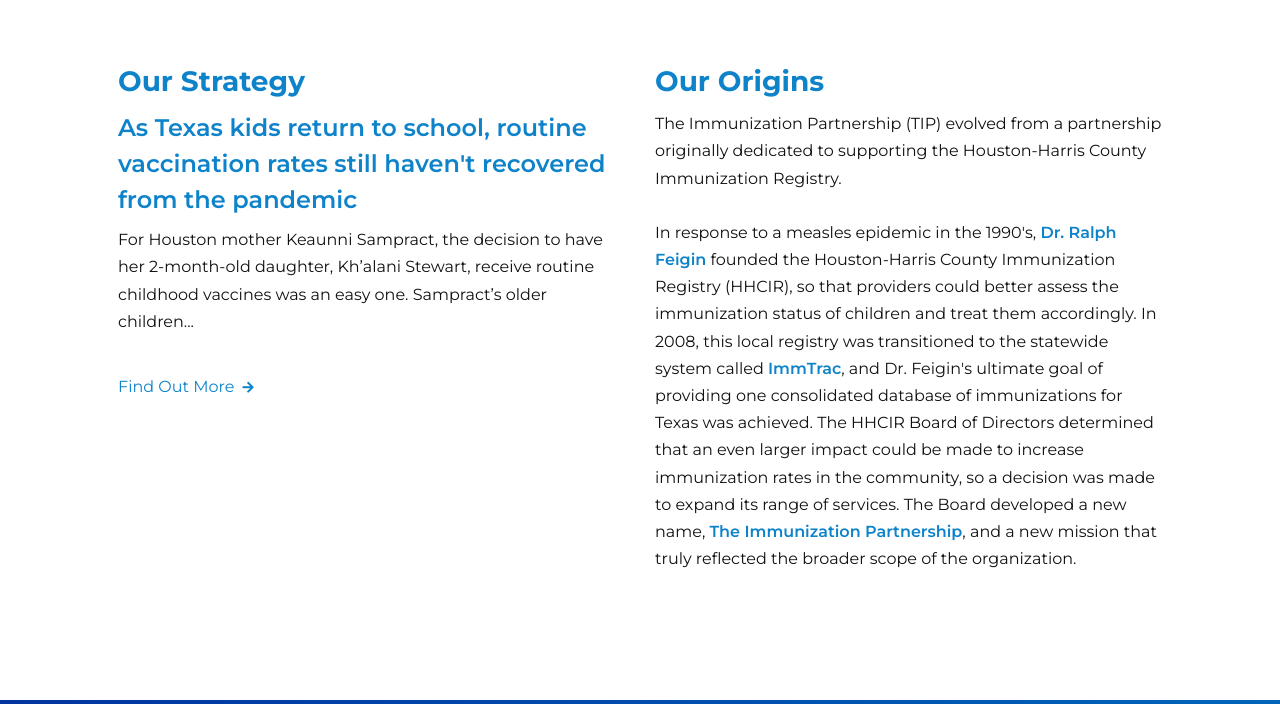
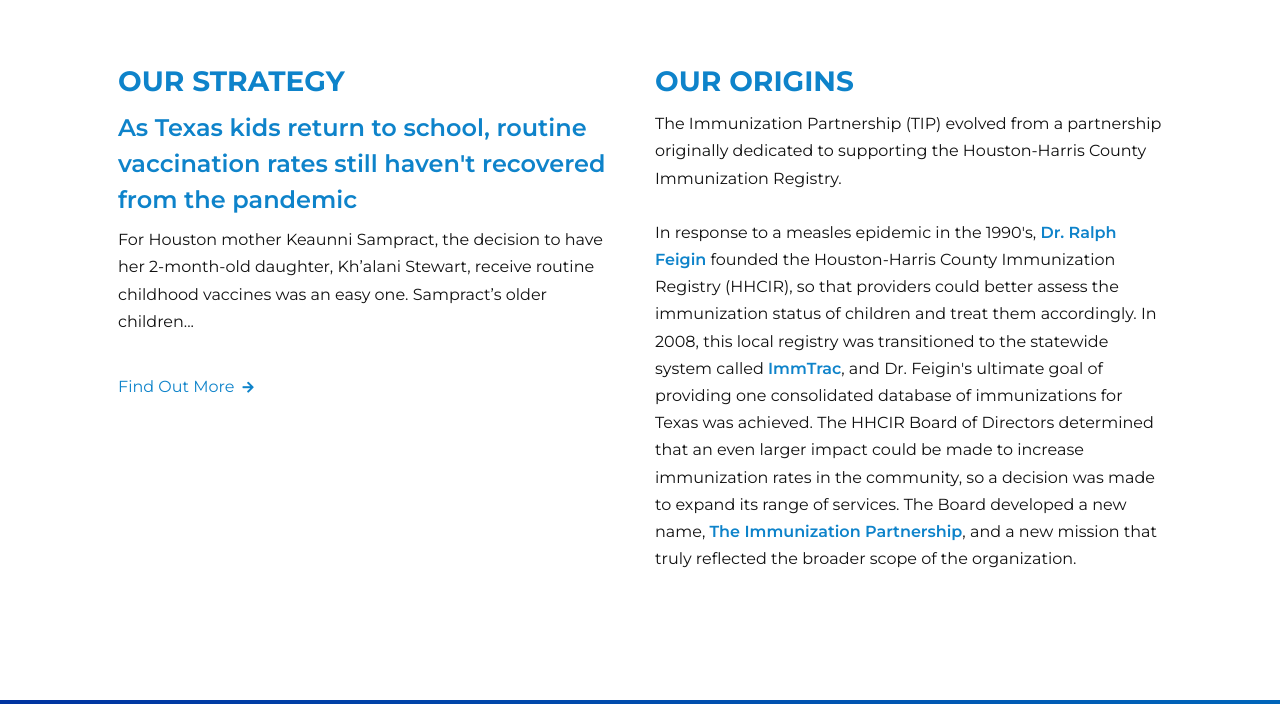
Before and after one commit to aitshuber/immunizecc, a Jekyll site: the page built from who.html, in a window 1280 px wide and 900 px high, scrolled down 1281 px, cut to the strip 196-900 px from the top of the window. Built offline with Jekyll 4.4.1, drawn with Linux system fonts in a browser that asks for light colours; some web fonts are replaced; a script that is not in the unit is left out; comment, search, counter and statistics services are not loaded.

Commit message:
Updated 'who.html' via CloudCannon

```diff
--- a/who.html
+++ b/who.html
@@ -144,7 +144,9 @@
 
 	  <div class="row justify-content-center">
 		 <div class="col-md-6 col-12">
-			<h2 class="h3 text-primary text-left editable font-weight-bold">Our Strategy</h2>
+			<h2 class="h3 text-primary text-left editable font-weight-bold">
+			  OUR STRATEGY
+			</h2>
 	 {% for post in site.posts limit:1 -%}
 	 <article class="h-100">
 		<div>
@@ -161,7 +163,9 @@
 	 {% endfor %}
 		 </div>
 		 <div class="col-md-6 col-12">
-			<h2 class="h3 text-primary text-left editable font-weight-bold">Our Origins</h2>
+			<h2 class="h3 text-primary text-left editable font-weight-bold">
+			  OUR ORIGINS
+			</h2>
 			<article class="h-100">
 
 				<p class="editable">
```
